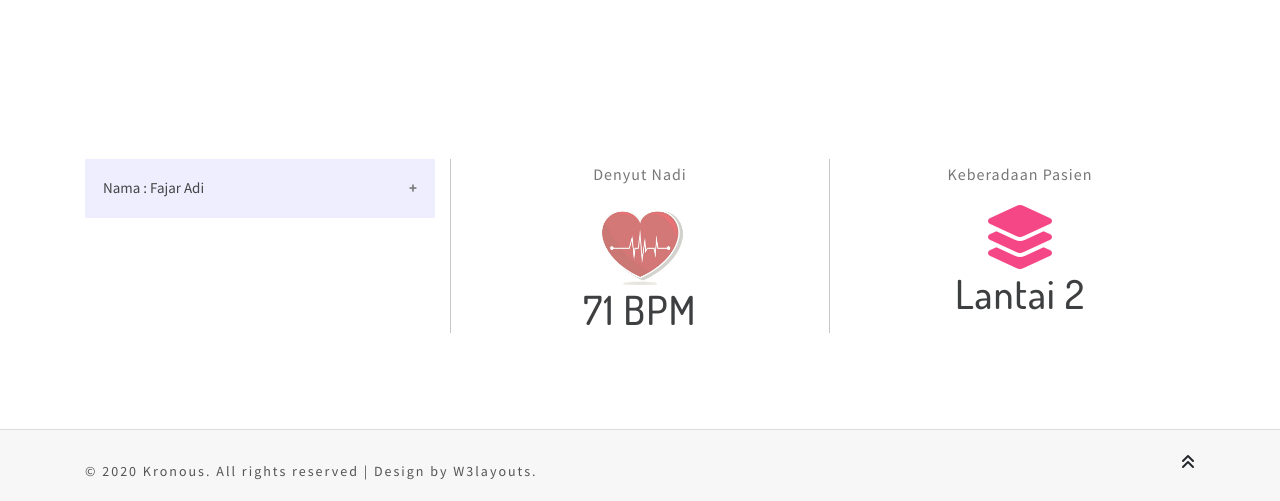
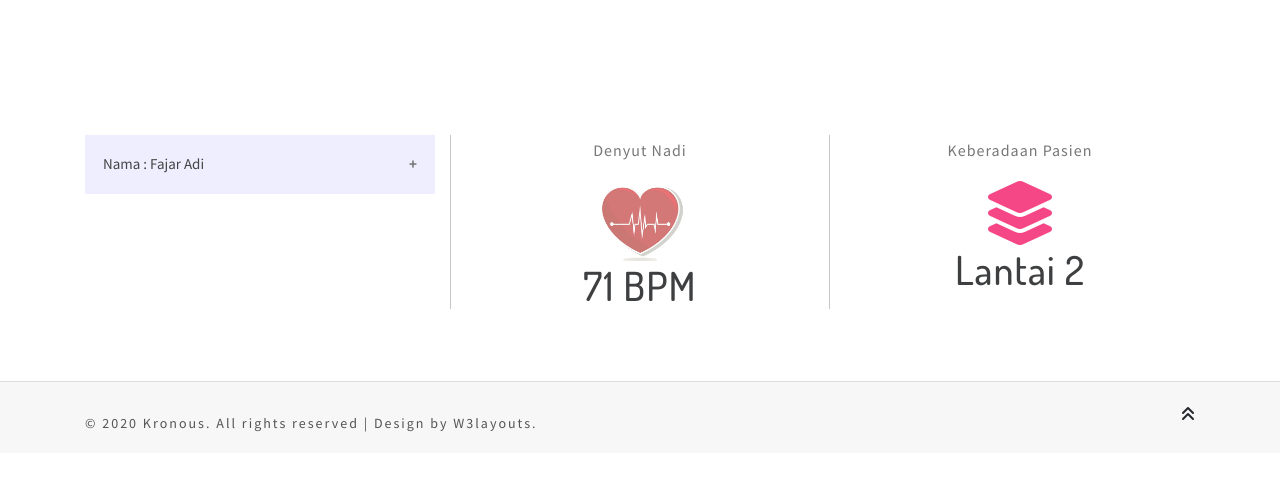
Before and after one commit to Ronnyriyana/theheartsaver, a PHP site: page /template.php in a window 1280 px wide. Shown: the part 321-822 px from the top of the page. After the commit the page ends 753 px from the top, so only its background shows below. Run offline with PHP 8.4, Linux system fonts and the light colour scheme; some libraries are stand-ins or nearby versions.

Commit message:
update tampilan oprek

```diff
--- a/template.php
+++ b/template.php
@@ -92,10 +92,9 @@ License URL: http://creativecommons.org/licenses/by/3.0/
 
         </div>
         <!-- //header -->
-        <section class="banner-bottom py-5">
+        <section class="banner-bottom py-4">
             <div class="container py-md-5">
                 <div class="row mt-lg-5 text-center" id="stats">
-
                     <div class="col-lg-4 counter editContent mt-3">
 							<button class="accordion">Nama : Fajar Adi</button>
 							<div class="panel">
@@ -135,9 +134,7 @@ License URL: http://creativecommons.org/licenses/by/3.0/
             </div>
 
         </div>
-
-
-    </div>
+</body>
 <script>
 var acc = document.getElementsByClassName("accordion");
 var i;
@@ -154,6 +151,5 @@ for (i = 0; i < acc.length; i++) {
   });
 }
 </script>
-</body>
 
 </html>
```
Lines whose indentation alone changed are shown as unchanged.
